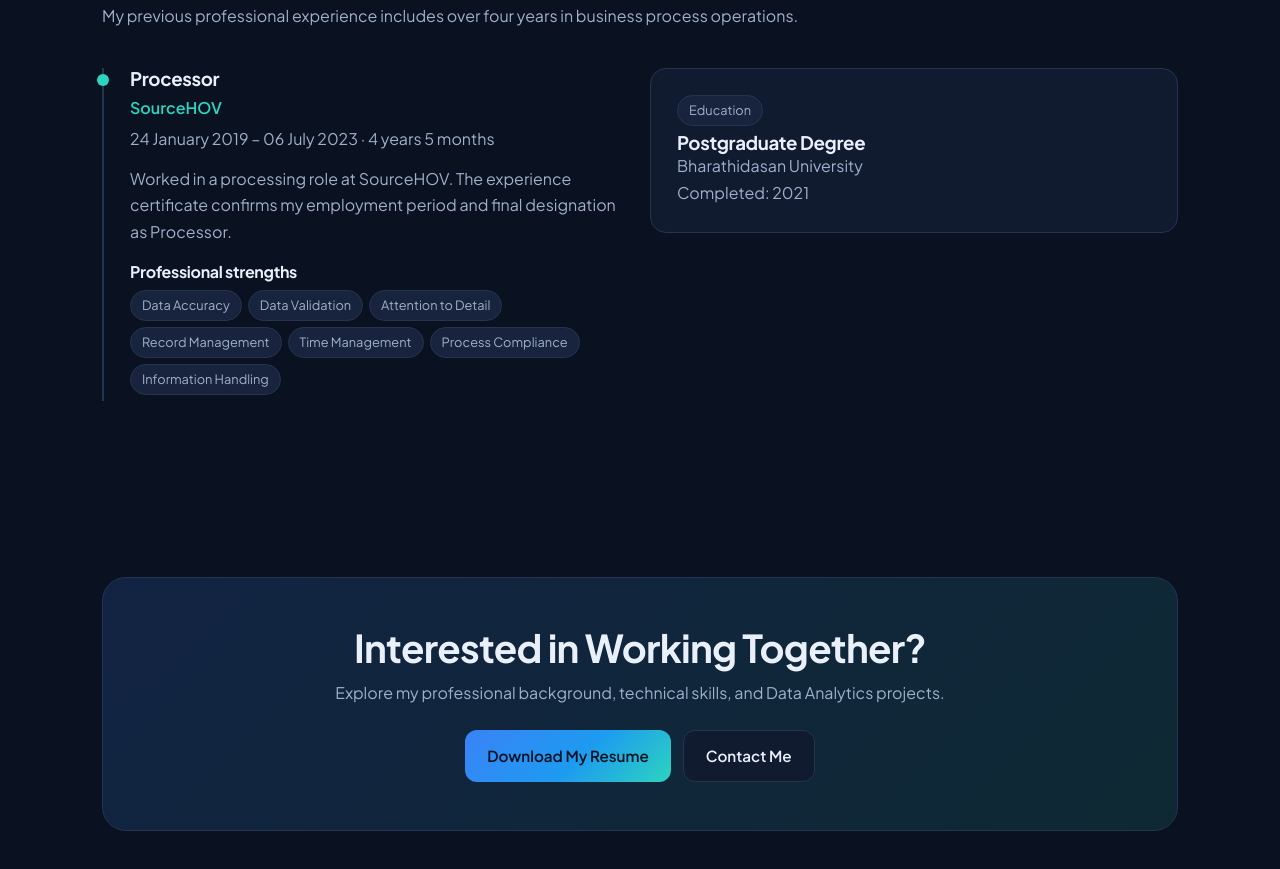
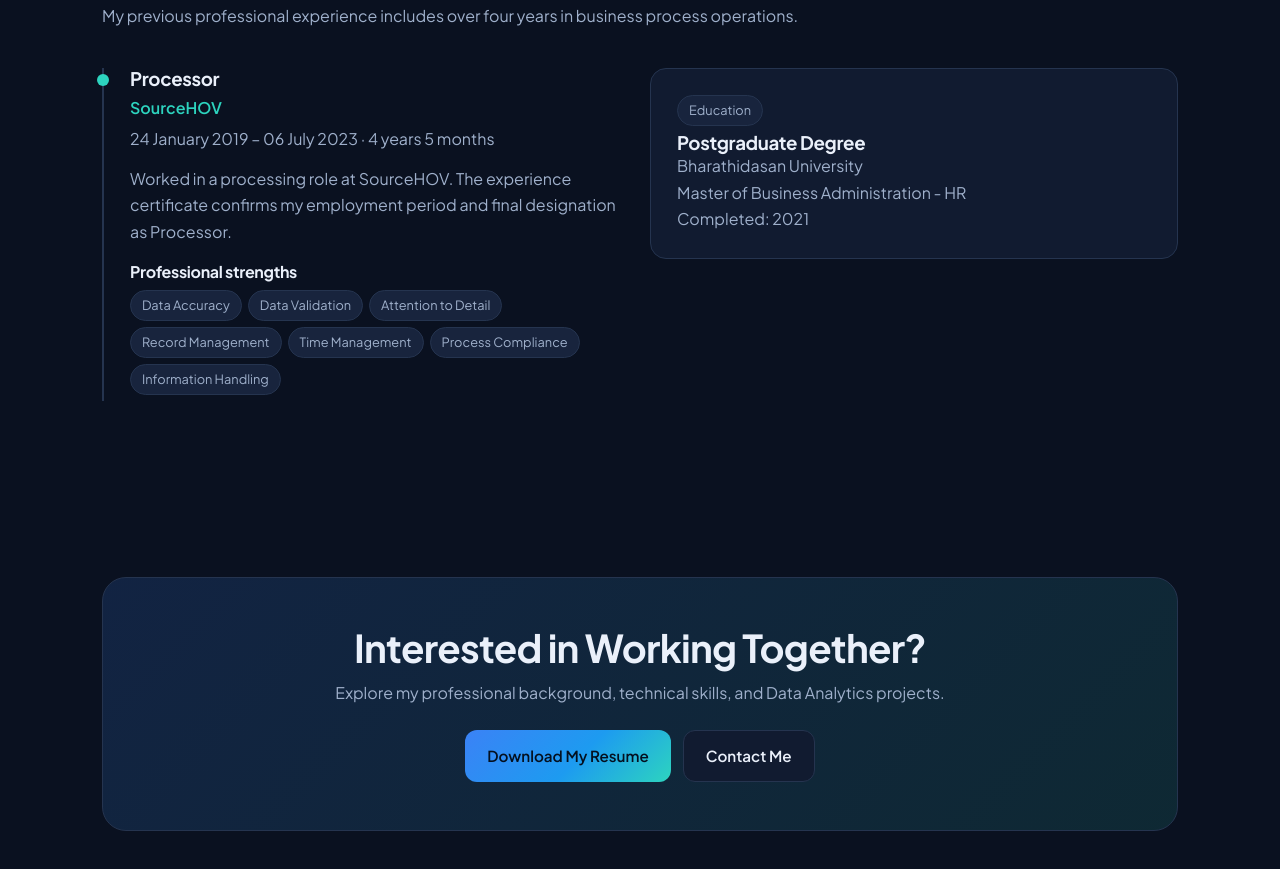
Before and after one commit to gspravi207-cmyk/Praveena-Gnanasekaran, a plain HTML site: page index.html in a window 1280 px wide. Shown: the part 4644-5513 px from the top of the page. Drawn offline with Linux system fonts and the light colour scheme.

Commit message:
Update index.html

```diff
--- a/index.html
+++ b/index.html
@@ -177,7 +177,7 @@ footer{border-top:1px solid var(--line);padding:34px 0;color:var(--mu);font-size
 <h3 style="font-size:1rem;margin:18px 0 8px">Professional strengths</h3>
 <div id="tr"></div>
 </div>
-<div class="card"><span class="chip">Education</span><h3>Postgraduate Degree</h3><p style="color:var(--mu)">Bharathidasan University<br>Completed: 2021<br><span id="spec"></span></p></div></div></div></section>
+<div class="card"><span class="chip">Education</span><h3>Postgraduate Degree</h3><p style="color:var(--mu)">Bharathidasan University<br>Master of Business Administration - HR<br>Completed: 2021<br><span id="spec"></span></p></div></div></div></section>
 
 <section><div class="w"><div class="band"><h2>Interested in Working Together?</h2><p class="lead">Explore my professional background, technical skills, and Data Analytics projects.</p><div class="cta"><a class="btn p" data-k="resume" href="documents/resume.pdf" download>Download My Resume</a><a class="btn" href="#contact">Contact Me</a></div></div></div></section>
 
```
